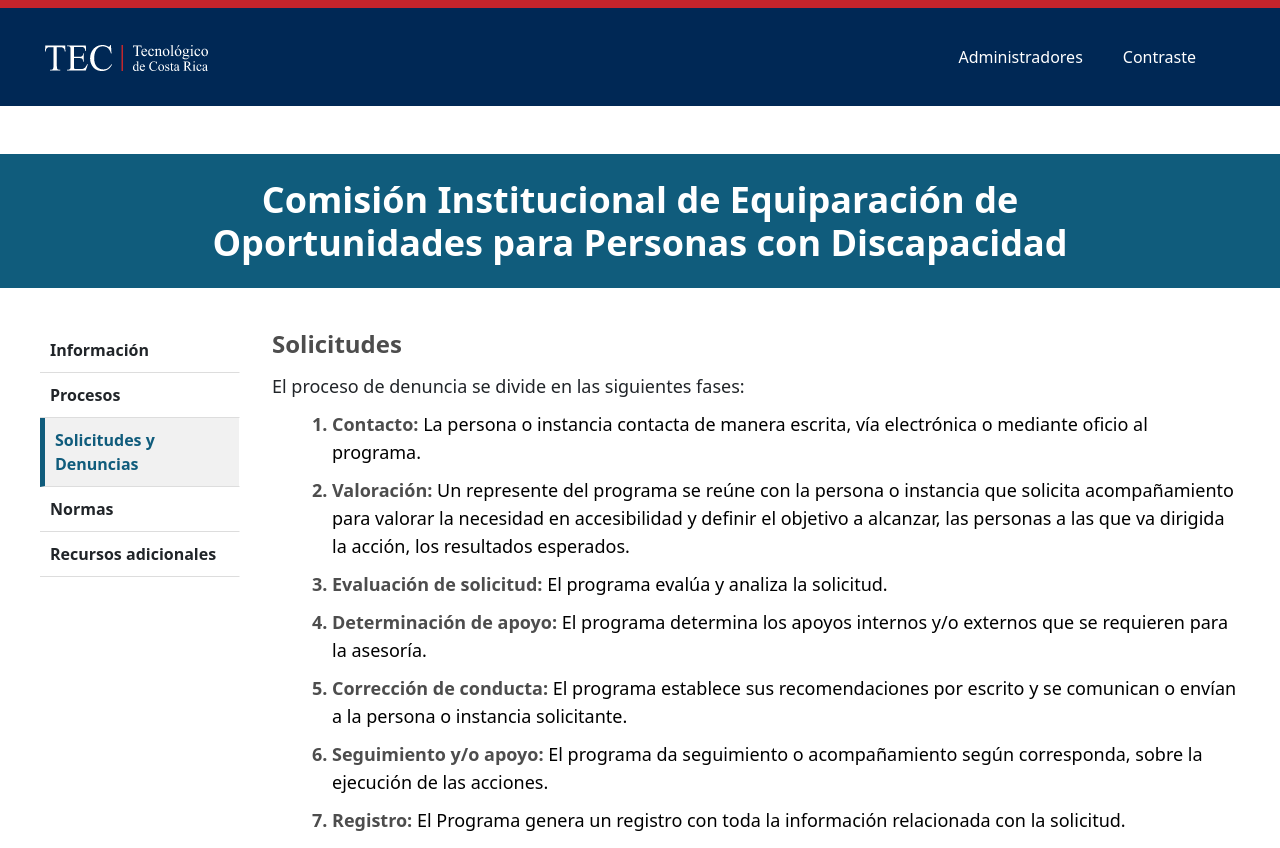
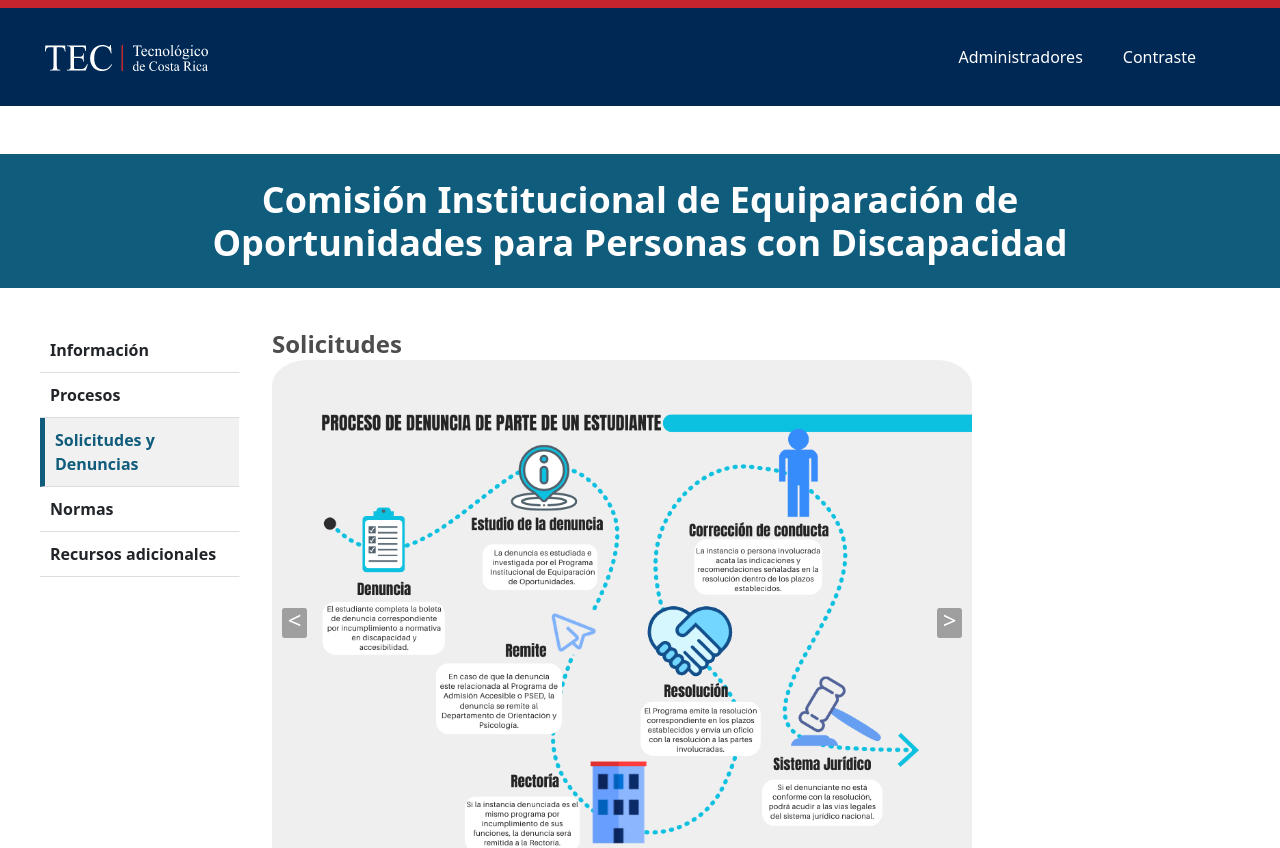
Before and after one commit to EsRoHi26/AxPort, an Angular app in the folder TECAx/: page /syd in a window 1280 px wide. Shown: the top 848 px of the page. Built offline with nearby package versions, Linux system fonts and the light colour scheme.

Commit message:
Cambios varios

```diff
--- a/TECAx/src/app/formulario-solicitud/formulario-solicitud.component.ts
+++ b/TECAx/src/app/formulario-solicitud/formulario-solicitud.component.ts
@@ -120,7 +120,7 @@ export class FormularioSolicitudComponent {
       await fetch(SharedService.getBaseURL()+"/form/fr", {
         method: 'POST',
         headers: {
-          'Content-Type': 'application/json'
+          'Content-Type': 'application/json; charset=utf-8'
         },
         body: JSON.stringify(forRec)
       }).then(response => response.json())
--- /dev/null
+++ b/TECAx/src/app/rec/rec.component cc.html
@@ -0,0 +1,37 @@
+<div class="flex">
+  <div class="card">
+    <img src="../assets/CONAPDIS.png" class="card-img-top mt-6" alt="Logo del CONAPDIS" >
+    <div class="card-body">
+      <h2 class="card-title">CONAPDIS</h2>
+      <p class="card-text">El Conapdis es el rector en discapacidad, responsable de promover y
+        fiscalizar el cumplimiento de los derechos humanos de la población con discapacidad,
+        para fomentar su desarrollo inclusivo en todos los ámbitos de la sociedad.</p>
+      <a href="https://conapdis.go.cr" class="btn btn-primary" target="_blank"
+      aria-label="Enlace que le redirige a la página de CONAPDIS (se abre en una pestaña nueva)">Ir a CONAPDIS</a>
+    </div>
+  </div>
+
+  <div class="card">
+    <img src="../assets/WheelMap.png" class="card-img-top mt-6" alt="Logo de Wheelmap.org" >
+    <div class="card-body">
+      <h2 class="card-title">Wheelmap.org</h2>
+      <p class="card-text">Wheelmap es una plataforma en línea que permite a los usuarios encontrar
+        y compartir información sobre la accesibilidad de lugares en todo el mundo.</p>
+      <a href="https://wheelmap.org" class="btn btn-primary" target="_blank"
+      aria-label="Enlace que le redirige a la página de Wheelmap.org (se abre en una pestaña nueva)">Ir a Wheelmap.org</a>
+    </div>
+  </div>
+
+  <div class="card">
+    <img src="../assets/18.png" class="card-img-top mt-6" alt="Imagen que muestra 4 cuadrados,
+    3 de ellos con un cortorno gris, y el otro con un contorno azul, el que tiene contorno azul
+    está en la esquina superior derecha y está en una posición diferente a los demás cuadrados." >
+    <div class="card-body">
+      <h2 class="card-title">Blog de Apps para Personas con Discapacidad</h2>
+      <p class="card-text">Blog que ofrece información sobre aplicaciones móviles y tecnología accesible para personas con discapacidad.</p>
+      <a href="https://gaptain.com/blog/18-herramientas-digitales-para-personas-con-discapacidad/" class="btn btn-primary" target="_blank"
+      aria-label="Enlace que le redirige a la página del Blog de Apps para Personas con Discapacidad (se abre en una pestaña nueva)">Ir a Blog de Apps para Personas con Discapacidad</a>
+    </div>
+  </div>
+
+</div>
--- a/TECAx/src/app/rec/rec.component copy.html
+++ /dev/null
@@ -1,13 +0,0 @@
-<div class="flex">
-  @for (q of recursos; track q.id){
-  <div class="card">
-    <img src="{{q.imagen}}" class="card-img-top mt-6" alt="{{q.descripcionimagen}}" >
-    <div class="card-body">
-      <h2 class="card-title">{{q.nombre}}</h2>
-      <p class="card-text">{{q.descripcion}}</p>
-      <a href="{{q.url}}" class="btn btn-primary" target="_blank"
-      [attr.aria-label]= "'Enlace que le redirige a la página de ' + q.nombre + ' (se abre en una pestaña nueva)'">Ir a {{q.nombre}}</a>
-    </div>
-  </div>
-  }
-</div>
--- a/TECAx/src/app/rec/rec.component.html
+++ b/TECAx/src/app/rec/rec.component.html
@@ -1,37 +1,13 @@
 <div class="flex">
+  @for (q of recursos; track q.id){
   <div class="card">
-    <img src="../assets/CONAPDIS.png" class="card-img-top mt-6" alt="Logo del CONAPDIS" >
+    <img src="{{q.imagen}}" class="card-img-top mt-6" alt="{{q.descripcionimagen}}" >
     <div class="card-body">
-      <h2 class="card-title">CONAPDIS</h2>
-      <p class="card-text">El Conapdis es el rector en discapacidad, responsable de promover y
-        fiscalizar el cumplimiento de los derechos humanos de la población con discapacidad,
-        para fomentar su desarrollo inclusivo en todos los ámbitos de la sociedad.</p>
-      <a href="https://conapdis.go.cr" class="btn btn-primary" target="_blank"
-      aria-label="Enlace que le redirige a la página de CONAPDIS (se abre en una pestaña nueva)">Ir a CONAPDIS</a>
+      <h2 class="card-title">{{q.nombre}}</h2>
+      <p class="card-text">{{q.descripcion}}</p>
+      <a href="{{q.url}}" class="btn btn-primary" target="_blank"
+      [attr.aria-label]= "'Enlace que le redirige a la página de ' + q.nombre + ' (se abre en una pestaña nueva)'">Ir a {{q.nombre}}</a>
     </div>
   </div>
-
-  <div class="card">
-    <img src="../assets/WheelMap.png" class="card-img-top mt-6" alt="Logo de Wheelmap.org" >
-    <div class="card-body">
-      <h2 class="card-title">Wheelmap.org</h2>
-      <p class="card-text">Wheelmap es una plataforma en línea que permite a los usuarios encontrar
-        y compartir información sobre la accesibilidad de lugares en todo el mundo.</p>
-      <a href="https://wheelmap.org" class="btn btn-primary" target="_blank"
-      aria-label="Enlace que le redirige a la página de Wheelmap.org (se abre en una pestaña nueva)">Ir a Wheelmap.org</a>
-    </div>
-  </div>
-
-  <div class="card">
-    <img src="../assets/18.png" class="card-img-top mt-6" alt="Imagen que muestra 4 cuadrados,
-    3 de ellos con un cortorno gris, y el otro con un contorno azul, el que tiene contorno azul
-    está en la esquina superior derecha y está en una posición diferente a los demás cuadrados." >
-    <div class="card-body">
-      <h2 class="card-title">Blog de Apps para Personas con Discapacidad</h2>
-      <p class="card-text">Blog que ofrece información sobre aplicaciones móviles y tecnología accesible para personas con discapacidad.</p>
-      <a href="https://gaptain.com/blog/18-herramientas-digitales-para-personas-con-discapacidad/" class="btn btn-primary" target="_blank"
-      aria-label="Enlace que le redirige a la página del Blog de Apps para Personas con Discapacidad (se abre en una pestaña nueva)">Ir a Blog de Apps para Personas con Discapacidad</a>
-    </div>
-  </div>
-
+  }
 </div>
--- a/TECAx/src/app/syd/syd.component.css
+++ b/TECAx/src/app/syd/syd.component.css
@@ -1,3 +1,58 @@
+.carousel {
+    position: relative;
+    width:700px;
+    overflow: hidden;
+    border-radius: 5%;
+  }
+
+  .slides {
+    display: flex;
+    transition: transform 0.5s ease-in-out;
+  }
+
+  .slide {
+    min-width: 100%;
+  }
+
+  button {
+    position: absolute;
+    top: 50%;
+    transform: translateY(-50%);
+    background-color: rgba(80, 80, 80, 0.5);
+    color: white;
+    border: none;
+    border-radius: 10%;
+    width: 25px;
+    height: 30px;
+    font-size: 24px;
+    display: flex;
+    justify-content: center;
+    cursor: pointer;
+    transition: background-color 0.3s;
+    line-height: 1;
+    padding-top: 0;
+    margin-left: 10px;
+    margin-right: 10px;
+  }
+
+  button:hover {
+    background-color: rgba(11, 11, 11, 0.8);
+  }
+
+  button:focus {
+    outline: none;
+  }
+
+  button:nth-child(2) {
+    padding-top: 0;
+    right: 0;
+  }
+
+  button:nth-child(1) {
+    padding-top: 0;
+    left: 0;
+  }
+
 a {
     color: blue;
     font-weight: bold;
--- a/TECAx/src/app/syd/syd.component.html
+++ b/TECAx/src/app/syd/syd.component.html
@@ -1,4 +1,15 @@
 <h2 class="mt-0 text-xl md:text-2xl">Solicitudes</h2>
+<div class="carousel">
+    <div class="slides" [ngStyle]="{'transform': 'translateX(' + (-activeSlide * 100) + '%)'}">
+      <div class="slide" *ngFor="let slide of slides">
+        <img [src]="slide.img" [alt]="slide.alt">
+      </div>
+    </div>
+
+    <button (click)="nextSlide()">&gt;</button>
+    <button (click)="prevSlide()">&lt;</button>
+  </div>
+<h2 class="mt-0 text-xl md:text-2xl">Solicitud de acompañamiento</h2>
 <p class="text-base md:text-lg">El proceso de denuncia se divide en las siguientes fases:</p>
 <ol class="text-base md:text-lg">
     <li><strong class="strong-color">Contacto:</strong> La persona o instancia contacta de manera
@@ -44,7 +55,7 @@
 </ol>
 
 
-<h3 class="text-xl md:text-2xl">¿Cómo hacer una solicitud?</h3>
+<h3 class="text-xl md:text-2xl">¿Cómo hacer una solicitud de acompañamiento?</h3>
 <p class="text-base md:text-lg">Para iniciar el proceso debe reunirse con un representante de la comisión que valorará
     su solicitud y llenará la <a href="https://drive.google.com/file/d/1JbXG1Rj53L8EeCLCM85ZWHIiWVFboxPH/view?usp=sharing"
     aria-label="Enlace que le redirige a Google Drive al pdf de la ficha de solicitud (se abre en una pestaña nueva)">ficha de
--- a/TECAx/src/app/syd/syd.component.ts
+++ b/TECAx/src/app/syd/syd.component.ts
@@ -1,13 +1,29 @@
 import { Component } from '@angular/core';
 import { RouterModule } from '@angular/router';
-
+import { CommonModule } from '@angular/common';
 @Component({
   selector: 'app-syd',
   standalone: true,
-  imports: [RouterModule],
+  imports: [RouterModule, CommonModule],
   templateUrl: './syd.component.html',
   styleUrl: './syd.component.css'
 })
 export class SydComponent {
+  activeSlide = 0;
+  slides = [
+    { img: '../assets/Denduncia_estudiante.png', alt: '' },
+    { img: '../assets/Diagrama_funiconario.png', alt: '' },
+    { img: '../assets/Diagrama_visitante.png', alt: '' },
+    { img: '../assets/Diagrama_acompannamiento.png', alt: '' }
 
+
+
+  ];
+  nextSlide() {
+    this.activeSlide = (this.activeSlide + 1) % this.slides.length;
+  }
+
+  prevSlide() {
+    this.activeSlide = (this.activeSlide - 1 + this.slides.length) % this.slides.length;
+  }
 }
--- a/TECAx/src/index.html
+++ b/TECAx/src/index.html
@@ -1,5 +1,5 @@
 <!doctype html>
-<html lang="en">
+<html lang="es">
 <head>
   <meta charset="utf-8">
   <title>TECAx</title>
```
Also changed, not shown: 1 other file (tests, documents, lock files or other folders).
